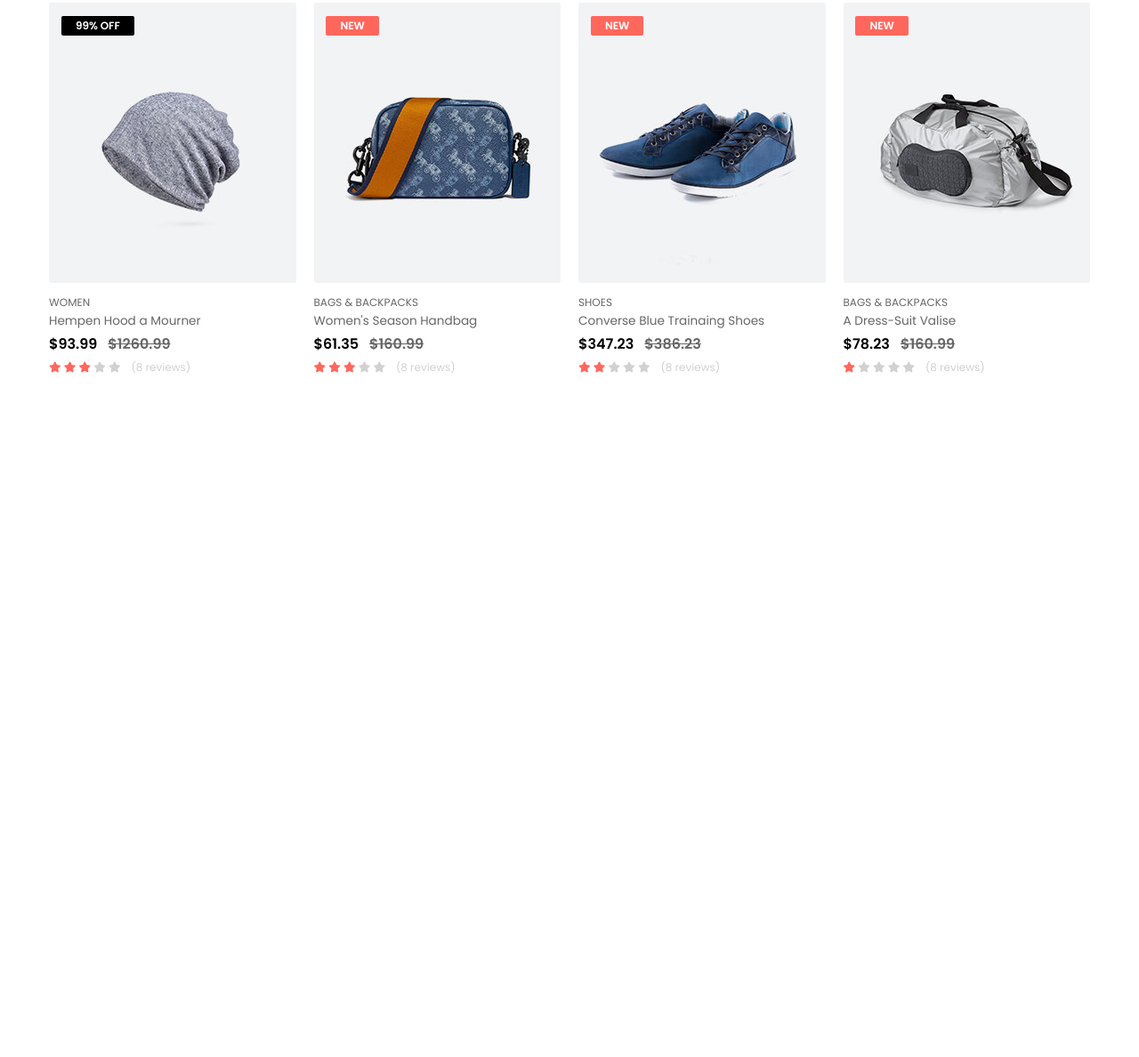
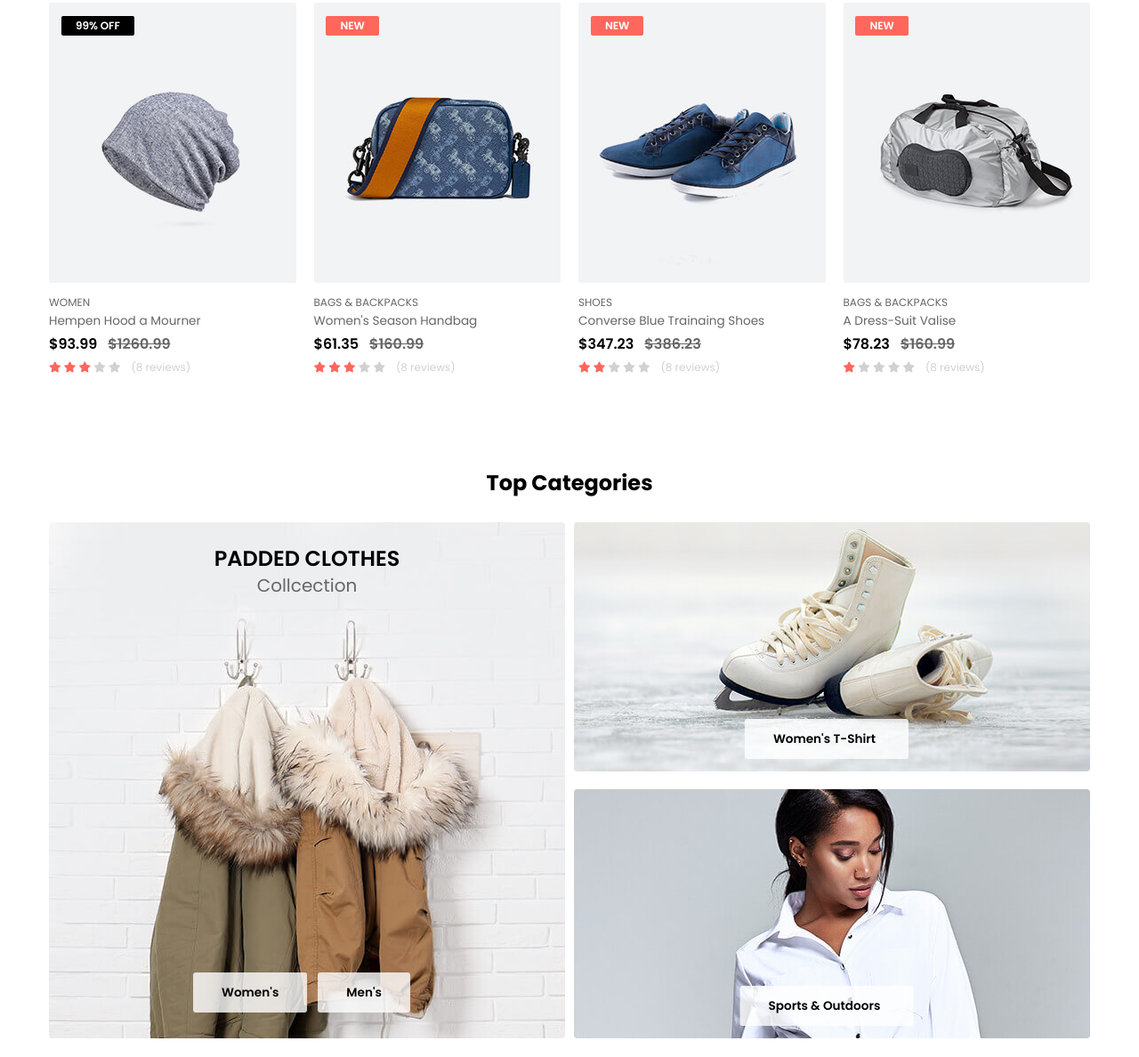
Before and after one commit to Nbregvadzzze/e-commerce-with-fake-api, a website: page home.html in a window 1280 px wide. Shown: the part 1609-2797 px from the top of the page at 89% size. Before the commit the page ends 2060 px from the top, so only its background shows below. Drawn offline with Linux system fonts and the light colour scheme.

Commit message:
SECTION [TOP] COMPLETED

```diff
--- a/home.html
+++ b/home.html
@@ -509,6 +509,7 @@
     </section>
     <!-- SECTION [SLIDER] ENDED -->
 
+    <!-- SECTION [BEST] STARTED -->
     <section id="best">
         <div class="container">
             <h1>Best Selling</h1>
@@ -828,6 +829,45 @@
             </div>
         </div>
     </section>
+    <!-- SECTION [BEST] ENDED -->
+
+    <!-- SECTION [TOP] STARTED -->
+    <section id="top">
+        <div class="container">
+            <h1>Top Categories</h1>
+        </div>
+        <div class="container">
+            <div class="top__left">
+                <img src="src/img/top-category/3.jpg" alt="">
+                <div class="top__header">
+                    <h1>padded clothes</h1>
+                    <h3>Collcection</h3>
+                </div>
+                <div class="top__btn">
+                    <a href="#" class="btn btn-primary">Women's</a>
+                    <a href="#" class="btn btn-primary">Men's</a>
+                </div>
+            </div>
+
+            <div class="top__right">
+                <div class="top__right-item">
+                    <img src="src/img/top-category/1.jpg" alt="">
+                    <div class="top__btn">
+                        <a href="#" class="btn btn-primary">Women's T-Shirt <i class="fa-solid fa-arrow-right"></i></a>
+                    </div>
+                </div>
+                <div class="top__right-item">
+                    <img src="src/img/top-category/2.jpg" alt="">
+                    <div class="top__btn">
+                        <a href="#" class="btn btn-primary">Sports & Outdoors <i class="fa-solid fa-arrow-right"></i></a>
+                    </div>
+                </div>
+            </div>
+        </div>
+    </section>
+    <!-- SECTION [TOP] ENDED -->
+
+
     <script src="dist/js/bundle.js"></script>
 </body>
 
--- a/src/scss/layout/_card.scss
+++ b/src/scss/layout/_card.scss
@@ -38,6 +38,9 @@
                 width: 100%;
                 height: 50px;
                 background-color: rgba(0, 0, 0, .6);
+                &:hover {
+                    background-color: rgba(0, 0, 0, 1);
+                }
             }
             .card__icons {
                 position: absolute;
--- a/src/scss/layout/_main.scss
+++ b/src/scss/layout/_main.scss
@@ -1,6 +1,7 @@
 // SECTION [MAIN]
 #main {
     padding: $padding-m 0;
+    z-index: 9999999;
     .main__left {
         @include flex-between-center();
         gap: $gap-xxxl;
--- /dev/null
+++ b/src/scss/layout/_top.scss
@@ -0,0 +1,105 @@
+#top {
+    margin-top: $margin-xxxl;
+    margin-bottom: 100px;
+    .container:first-child {
+        justify-content: center !important;
+        h1 {
+            margin-bottom: $margin-xl;
+            font: {
+                size: $font-l;
+                weight: $font-weight-700;
+            }
+        }
+    }
+    .container:last-child {
+        @include flex-between-start();
+        height: 580px;
+        .top__left {
+            width: 580px;
+            position: relative;
+            height: 100%;
+            &::after {
+                @include wrapper();
+            }
+            &:hover:after {
+                visibility: visible;
+                opacity: 1;
+            }
+            img {
+                width: 100% !important;
+                height: 100% !important;
+                object-fit: cover;
+                border-radius: 3px;
+            }
+            .top__header {
+                position: absolute;
+                top: 5%;
+                left: 50%;
+                transform: translateX(-50%);
+                text-align: center;
+                h1 {
+                    text-transform: uppercase;
+                    font: {
+                        size: $font-l;
+                        weight: $font-weight-600;
+                    }
+                }
+                h3 {
+                    color: $first-font-color;
+                    font-size: $font-m;
+                    margin-top: $margin-xs;
+                }
+            }
+        }
+        .top__right {
+            width: 580px;
+            height: 100%;
+            @include flex-between-center();
+            flex-direction: column !important;
+            .top__right-item {
+                position: relative;
+                height: 280px;
+                &::after {
+                    @include wrapper();
+                }
+                &:hover:after {
+                    opacity: 1;
+                }
+                &:hover i {
+                    opacity: 1;
+                    margin-left: 10px;
+                }
+                &:hover a {
+                    background-color: rgba(0, 0, 0, .8);
+                    color: $white;
+                }
+            }
+            img {
+                width: 100% !important;
+                height: 100% !important;
+                object-fit: cover;
+                border-radius: 3px;
+            }
+            .top__btn {
+                i {
+                    margin-left: -10px;
+                    transition: $transition-200ms;
+                    opacity: 0;
+                    color: white;
+                }
+            }
+        }
+        .top__btn {
+            position: absolute;
+            bottom: 5%;
+            left: 50%;
+            transform: translateX(-50%);
+            z-index: 822000;
+            @include flex-start-center();
+        }
+        a {
+            margin-right: $margin-s;
+            font-size: $font-sm
+        }
+    }
+}
--- a/src/scss/main.scss
+++ b/src/scss/main.scss
@@ -14,3 +14,4 @@
 @import 'layout/slider';
 @import 'layout/card';
 @import 'layout/best';
+@import 'layout/top';
--- a/src/scss/modules/_buttons.scss
+++ b/src/scss/modules/_buttons.scss
@@ -23,3 +23,16 @@
         transform: scale(1) !important;
     }
 }
+
+.btn.btn-primary {
+    padding: $padding $padding-xl;
+    font-weight: $font-weight-600;
+    background-color: rgba(255, 255, 255, .8);
+    color: $black;
+    border-radius: 3px;
+    transition: $transition-200ms;
+    &:hover {
+        background-color: rgba(0, 0, 0, .8);
+        color: $white;
+    }
+}
--- a/src/scss/utilities/_mixin.scss
+++ b/src/scss/utilities/_mixin.scss
@@ -16,6 +16,12 @@
     align-items: center !important;
 }
 
+@mixin flex-between-start {
+    display: flex !important;
+    justify-content: space-between !important;
+    align-items: flex-start !important;
+}
+
 @mixin line {
     position: absolute !important;
     width: 100% !important;
@@ -27,3 +33,16 @@
     transform: scale(0) !important;
     transition: $transition-200ms !important;
 }
+
+@mixin wrapper {
+    position: absolute;
+    width: 100%;
+    height: 100%;
+    content: '';
+    background-color: rgba(0, 0, 0, .2);
+    top: 0;
+    left: 0;
+    border-radius: 3px;
+    opacity: 0;
+    transition: $transition-200ms;
+}
```
Also changed, not shown: dist/css/main.min.css, src/img/banner/1.jpg (added), src/img/top-category/1.jpg (added), src/img/top-category/2.jpg (added), src/img/top-category/3.jpg (added), 2 other files.
